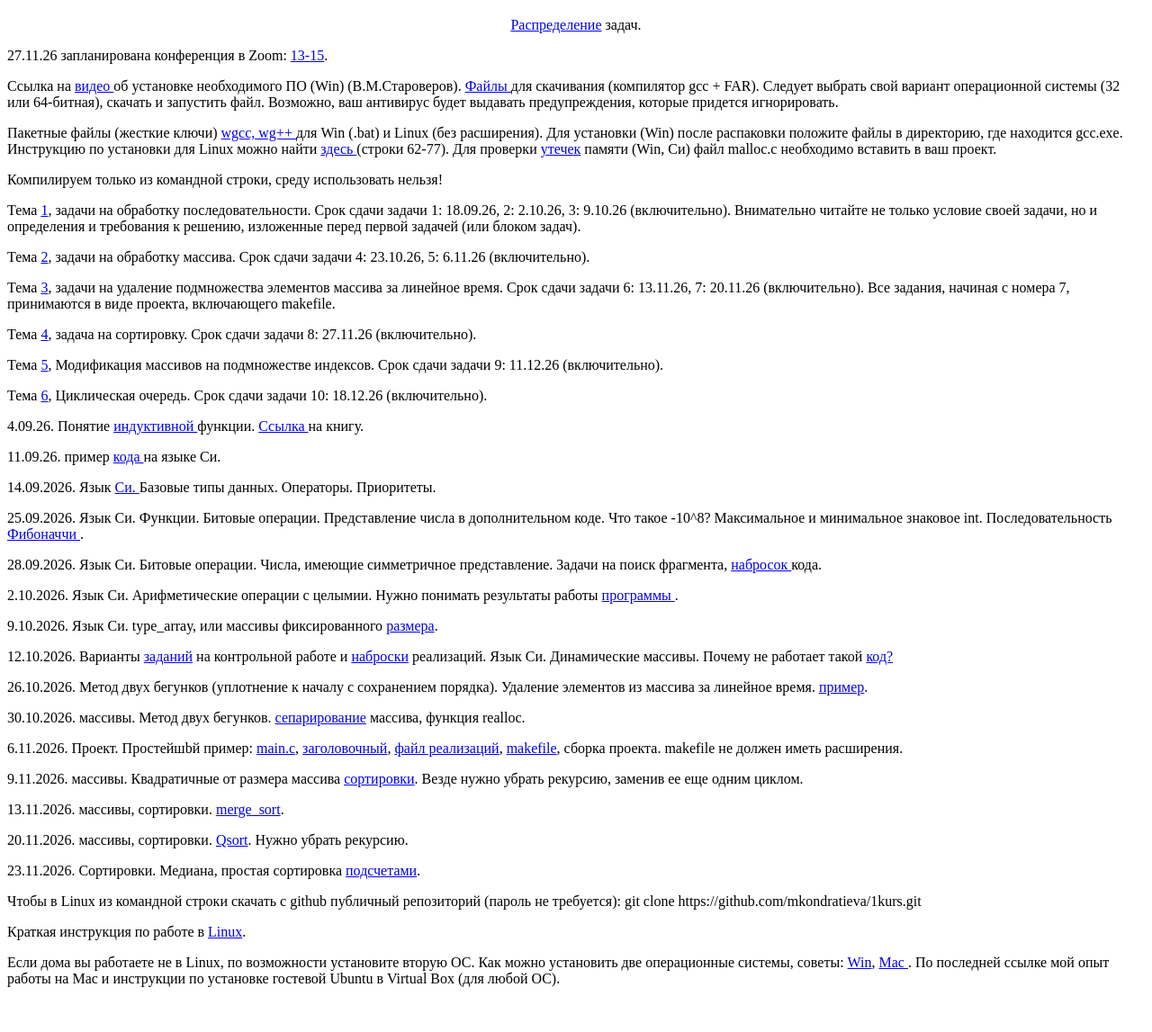
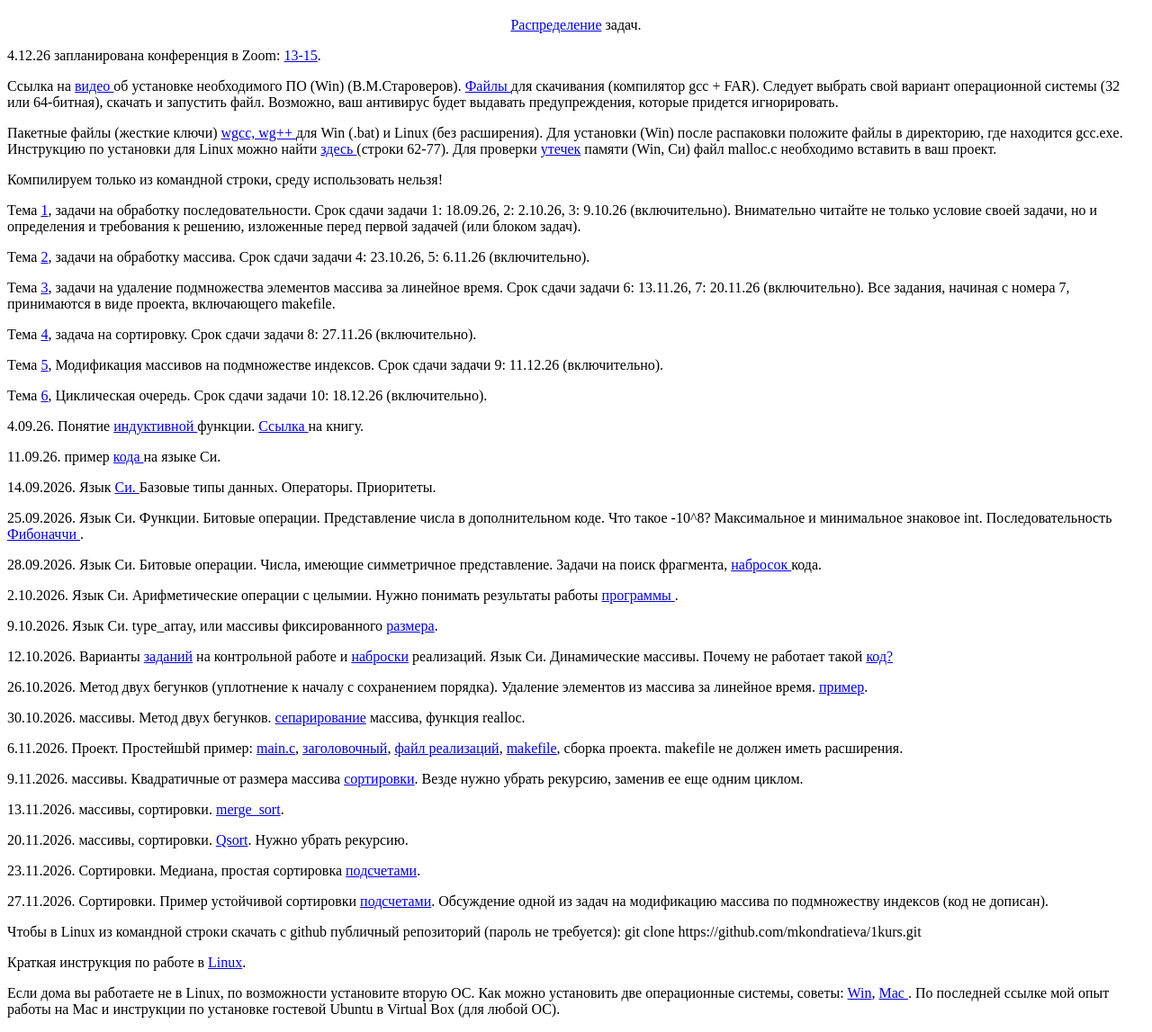
Before and after one commit to mkondratieva/mkondratieva.github.io, a plain HTML site: page 1.html in a window 1280 px wide. Shown: the part 61-1208 px from the top of the page at 90% size. Before the commit the page ends 1174 px from the top, so only its background shows below. Drawn offline with Linux system fonts and the light colour scheme.

Commit message:
Add files via upload

```diff
--- a/1.html
+++ b/1.html
@@ -18,7 +18,7 @@
 задач.
 </center>
 <p>
-27.11.26 запланирована конференция в Zoom:
+4.12.26 запланирована конференция в Zoom:
  <a href="
 https://us02web.zoom.us/j/81077595118?pwd=0PB4BZ7t9jUbjDh44HWleOKjUgB6aU.1">
 13-15</a>.
@@ -217,6 +217,18 @@ https://github.com/mkondratieva/1kurs/blob/master/12.c">
 подсчетами</a>.
 </p>
 <p>
+27.11.2026.
+Сортировки. Пример устойчивой сортировки
+<a href="
+https://github.com/mkondratieva/1kurs/blob/master/13.c">
+подсчетами</a>.
+Обсуждение одной из задач на модификацию массива по подмножеству индексов
+(код не дописан).
+</p>
+
+
+
+<p>
 Чтобы в Linux из командной строки скачать с github публичный репозиторий (пароль не требуется):
 git clone https://github.com/mkondratieva/1kurs.git
 </p>
```
